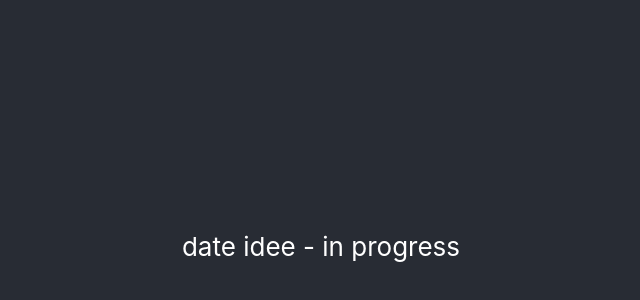
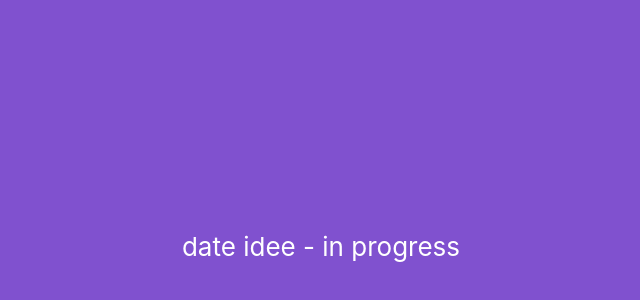
Before and after one commit to WoutVanneste/date-idee-react, a React (Create React App) app: page / in a window 1280 px wide. Shown: the part 154-454 px from the top of the page, without its empty margins (319-959 px from the left). Built offline with nearby package versions, Linux system fonts and the light colour scheme.

Commit message:
setup colors

```diff
--- a/public/index.html
+++ b/public/index.html
@@ -4,7 +4,7 @@
     <meta charset="utf-8" />
     <link rel="icon" href="%PUBLIC_URL%/favicon.ico" />
     <meta name="viewport" content="width=device-width, initial-scale=1" />
-    <meta name="theme-color" content="#000000" />
+    <meta name="theme-color" content="#8051cf" />
     <meta
       name="description"
       content="Web site created using create-react-app"
--- a/src/App.css
+++ b/src/App.css
@@ -3,7 +3,7 @@
 }
 
 .App-header {
-  background-color: #282c34;
+  background-color: #8051cf;
   min-height: 100vh;
   display: flex;
   flex-direction: column;
```
